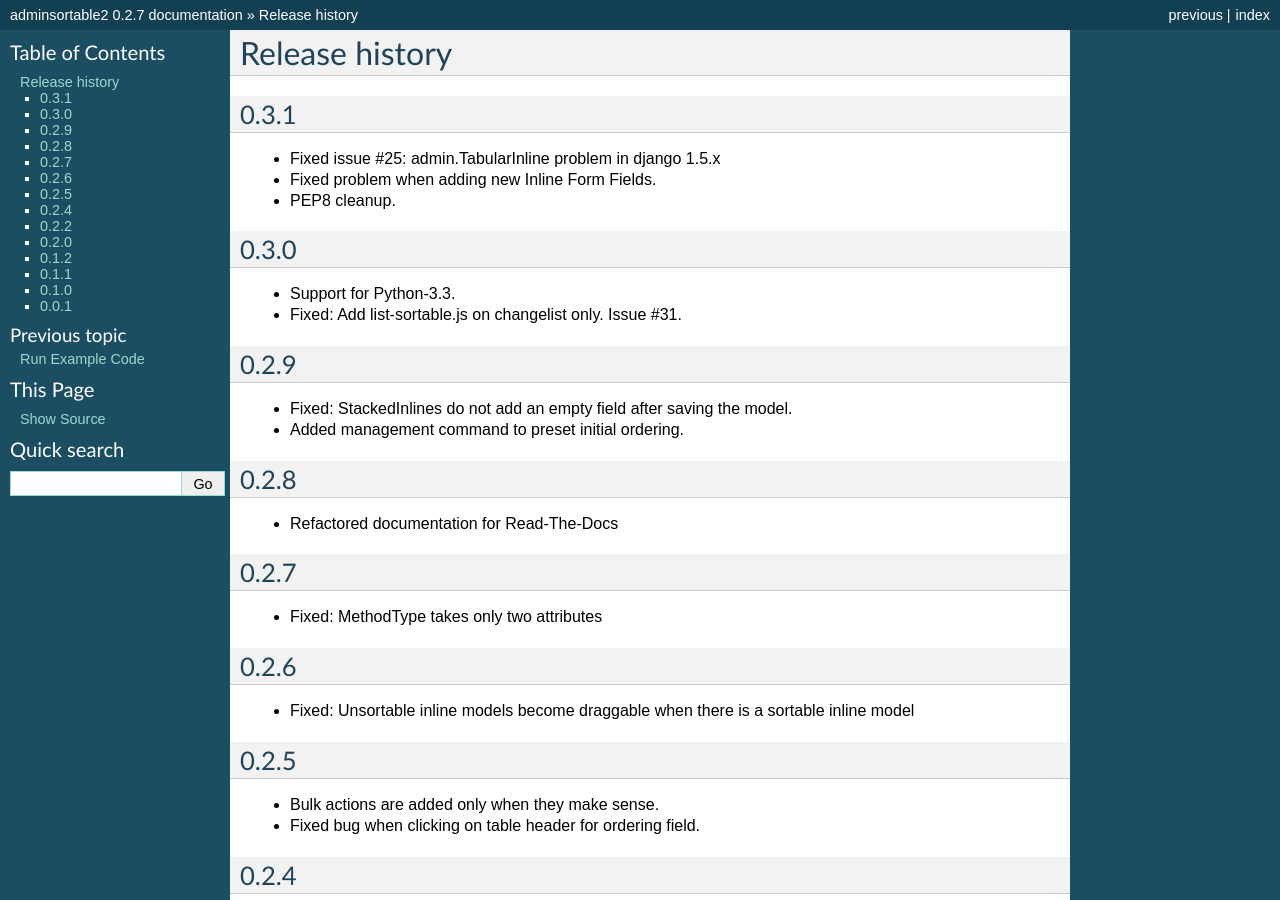
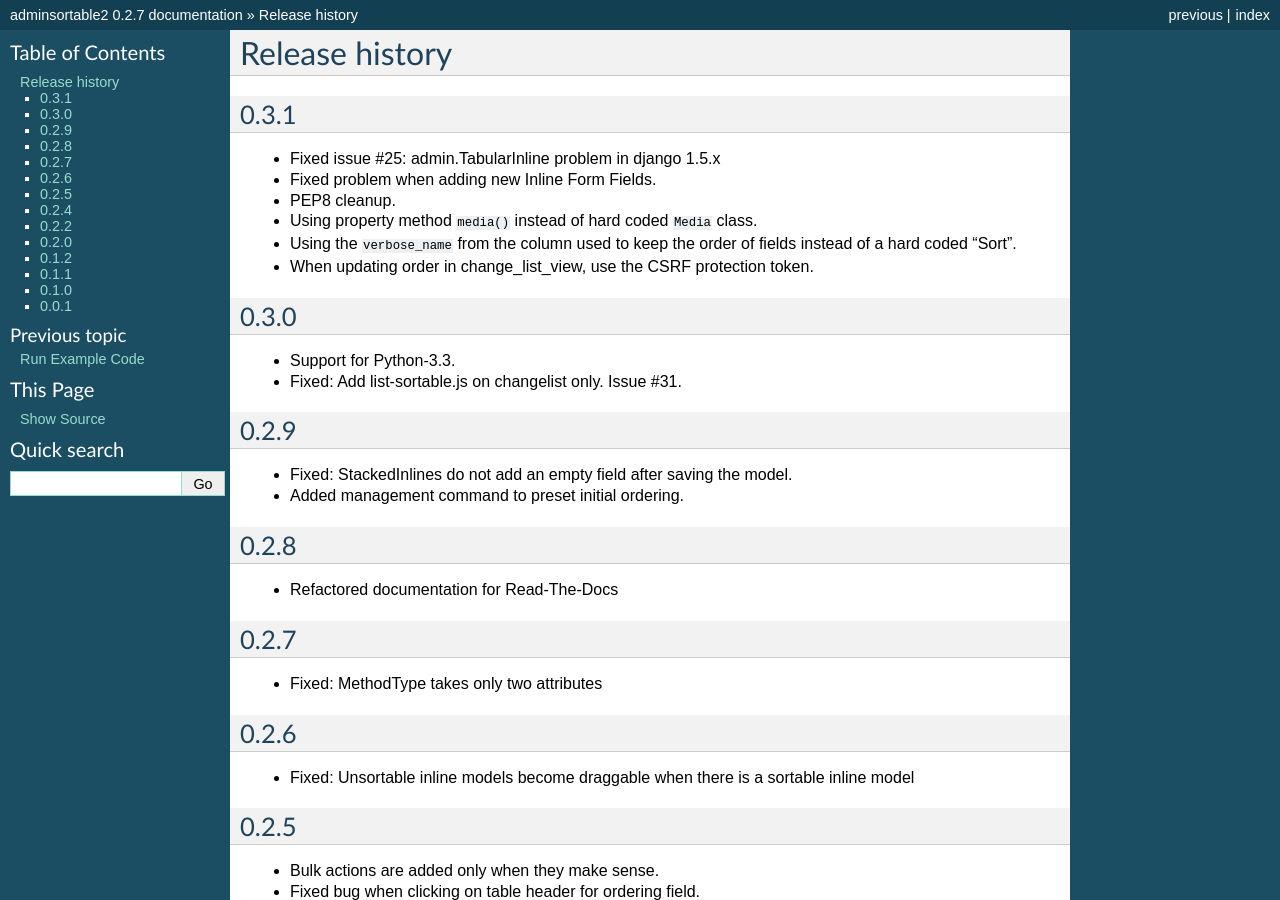
Before and after one commit to jrief/django-admin-sortable2, a Sphinx documentation site: the page built from docs/source/changelog.rst, in a window 1280 px wide and 900 px high. Built offline with Sphinx 7.4.7, drawn with Linux system fonts in a browser that asks for light colours.

Commit message:
Bump to version 0.3.1

```diff
--- a/docs/source/changelog.rst
+++ b/docs/source/changelog.rst
@@ -9,6 +9,10 @@ Release history
 * Fixed issue #25: admin.TabularInline problem in django 1.5.x
 * Fixed problem when adding new Inline Form Fields.
 * PEP8 cleanup.
+* Using property method ``media()`` instead of hard coded ``Media`` class.
+* Using the ``verbose_name`` from the column used to keep the order of fields instead of a hard
+  coded "Sort".
+* When updating order in change_list_view, use the CSRF protection token.
 
 0.3.0
 -----
```
